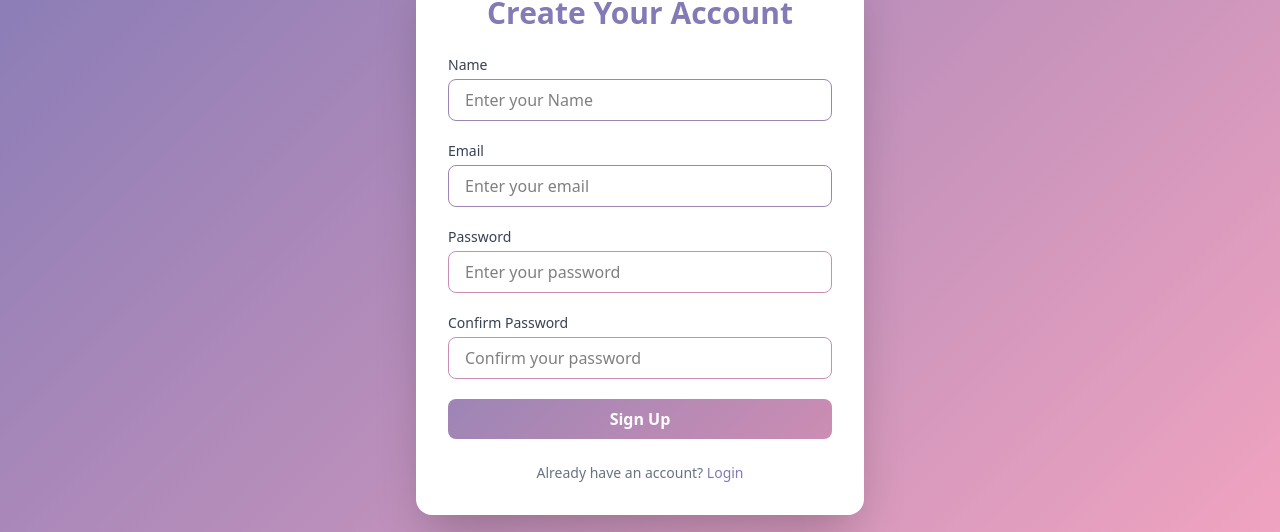
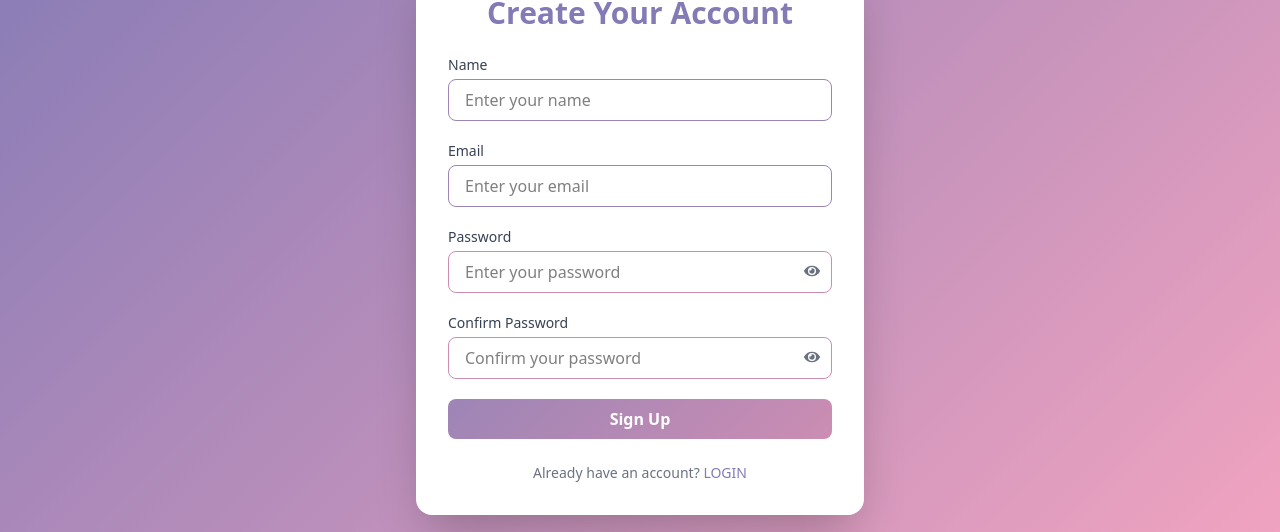
Before and after one commit to mohanlal-rana/rentmeroom, a React (Vite) app in the folder client/: page /signup in a window 1280 px wide. Shown: the part 205-737 px from the top of the page. Built offline with nearby package versions, Linux system fonts and the light colour scheme.

Commit message:
Login link

```diff
--- a/client/src/pages/Login.jsx
+++ b/client/src/pages/Login.jsx
@@ -3,7 +3,7 @@ import React from 'react';
 const Login = () => {
     return (
         <div>
-            login page
+           Login page
         </div>
     );
 }
--- a/client/src/pages/Signup.jsx
+++ b/client/src/pages/Signup.jsx
@@ -1,5 +1,6 @@
 import { useState } from "react";
-import {useNavigate} from "react-router-dom"
+import { useNavigate, Link } from "react-router-dom";
+import { FaEye, FaEyeSlash } from "react-icons/fa";
 
 function Signup() {
   const [formData, setFormData] = useState({
@@ -8,19 +9,25 @@ function Signup() {
     password: "",
     confirmPassword: "",
   });
-  const navigate = useNavigate()
+
+  const [showPassword, setShowPassword] = useState(false);
+  const [showConfirmPassword, setShowConfirmPassword] = useState(false);
+
+  const navigate = useNavigate();
+
   const handleChange = (e) => {
     const { name, value } = e.target;
     setFormData({ ...formData, [name]: value });
   };
 
-  const handleSubmit = async(e) => {
+  const handleSubmit = async (e) => {
     e.preventDefault();
 
     if (formData.password !== formData.confirmPassword) {
       alert("Passwords do not match!");
       return;
     }
+
     try {
       const res = await fetch("http://localhost:3000/api/auth/signup", {
         method: "POST",
@@ -37,10 +44,8 @@ function Signup() {
         return;
       }
 
-      console.log("Response:", data);
-
-      alert("otp is sent to your email!");
-      navigate('/verifyotp',{state: {email:formData.email}})
+      alert("OTP is sent to your email!");
+      navigate("/verifyotp", { state: { email: formData.email } });
 
       setFormData({
         name: "",
@@ -57,9 +62,7 @@ function Signup() {
   return (
     <div
       className="min-h-screen flex items-center justify-center px-4"
-      style={{
-        background: "linear-gradient(135deg, #837ab6, #f6a5c0)",
-      }}
+      style={{ background: "linear-gradient(135deg, #837ab6, #f6a5c0)" }}
     >
       <div className="w-full max-w-md bg-white rounded-2xl shadow-2xl p-8">
         <h2
@@ -83,7 +86,7 @@ function Signup() {
               required
               className="w-full px-4 py-2 border rounded-lg focus:outline-none focus:ring-2"
               style={{ borderColor: "#9d85b6", caretColor: "#837ab6" }}
-              placeholder="Enter your Name"
+              placeholder="Enter your name"
             />
           </div>
 
@@ -105,40 +108,54 @@ function Signup() {
           </div>
 
           {/* Password */}
-          <div>
+          <div className="relative">
             <label className="block text-sm font-medium text-gray-700 mb-1">
               Password
             </label>
             <input
-              type="password"
+              type={showPassword ? "text" : "password"}
               name="password"
               value={formData.password}
               onChange={handleChange}
               required
-              className="w-full px-4 py-2 border rounded-lg focus:outline-none focus:ring-2"
+              className="w-full px-4 py-2 border rounded-lg focus:outline-none focus:ring-2 pr-10"
               style={{ borderColor: "#cc8db3", caretColor: "#837ab6" }}
               placeholder="Enter your password"
             />
+            <span
+              className="absolute top-9 right-3 cursor-pointer text-gray-500"
+              onClick={() => setShowPassword(!showPassword)}
+            >
+              {showPassword ? <FaEyeSlash /> : <FaEye />}
+            </span>
           </div>
 
           {/* Confirm Password */}
-          <div>
+          <div className="relative">
             <label className="block text-sm font-medium text-gray-700 mb-1">
               Confirm Password
             </label>
             <input
-              type="password"
+              type={showConfirmPassword ? "text" : "password"}
               name="confirmPassword"
               value={formData.confirmPassword}
               onChange={handleChange}
               required
-              className="w-full px-4 py-2 border rounded-lg focus:outline-none focus:ring-2"
+              className="w-full px-4 py-2 border rounded-lg focus:outline-none focus:ring-2 pr-10"
               style={{ borderColor: "#cc8db3", caretColor: "#837ab6" }}
               placeholder="Confirm your password"
             />
+            <span
+              className="absolute top-9 right-3 cursor-pointer text-gray-500"
+              onClick={() =>
+                setShowConfirmPassword(!showConfirmPassword)
+              }
+            >
+              {showConfirmPassword ? <FaEyeSlash /> : <FaEye />}
+            </span>
           </div>
 
-          {/* Button */}
+          {/* Submit Button */}
           <button
             type="submit"
             className="w-full py-2 font-semibold rounded-lg transition duration-300 text-white"
@@ -157,7 +174,7 @@ function Signup() {
             className="font-medium cursor-pointer hover:underline"
             style={{ color: "#837ab6" }}
           >
-            Login
+            <Link to="/Login">LOGIN</Link>
           </span>
         </p>
       </div>
```
